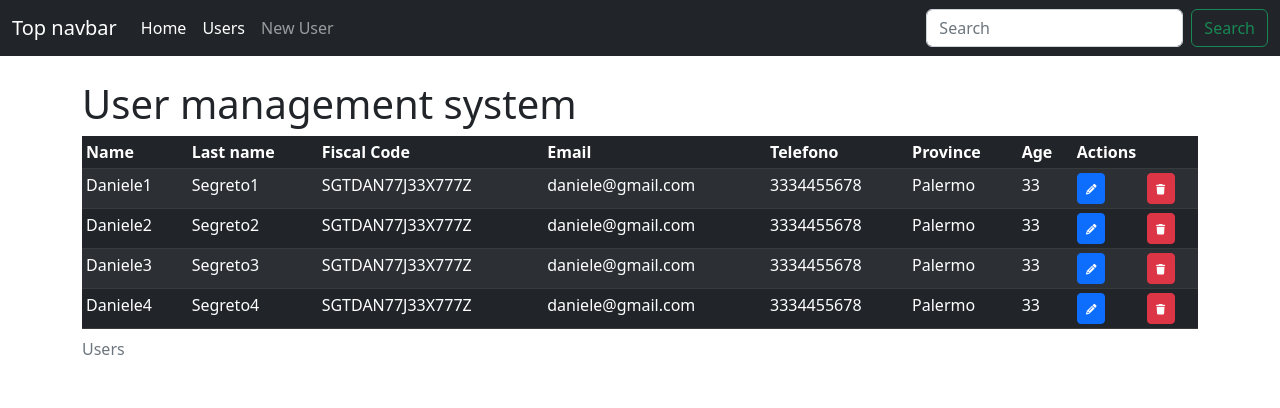
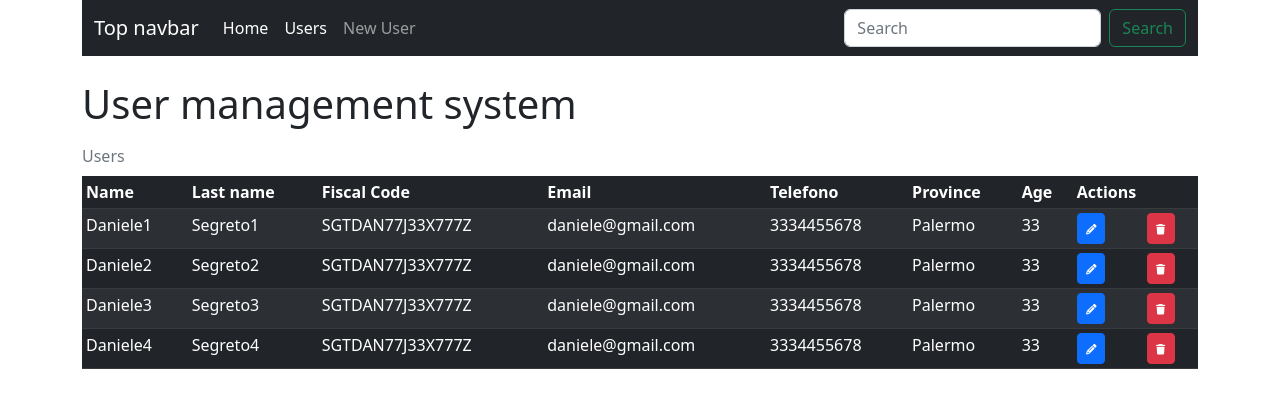
Before and after one commit to daniele-segreto/my-ums, an Angular app: page /users in a window 1280 px wide. Shown: the top 408 px of the page. Built offline with nearby package versions, Linux system fonts and the light colour scheme.

Commit message:
Correzione Errori di Layout

```diff
--- a/src/app/app.component.html
+++ b/src/app/app.component.html
@@ -1,6 +1,6 @@
 <!-- Ascolto l'evento (onNewUser), che chiamerà la funzione 'newUser' dell'app.component.ts (che fa la creazione dell'utente) -->
-<app-nav (onNewUser)="newUser()"></app-nav>
 <div class="container">
+  <app-nav (onNewUser)="newUser()"></app-nav>
   <h1>User management system</h1>
   <div class="row">
     <div class="col-12">
--- a/src/app/user-detail/user-detail.component.html
+++ b/src/app/user-detail/user-detail.component.html
@@ -1,4 +1,4 @@
-<form class="userForm" #f="ngForm">
+<form #f="ngForm">
   <input type="hidden" name="id" [(ngModel)]="user.id">
   <div class="form-group">
     <label for="firtstname">First name</label>
--- a/src/app/users/users.component.html
+++ b/src/app/users/users.component.html
@@ -1,6 +1,6 @@
 <table class="table table-dark table-sm table-striped">
-  <caption>{{title}}</caption>
   <thead>
+    <caption>{{title}}</caption>
     <tr>
       <th>Name</th>
       <th>Last name</th>
```
